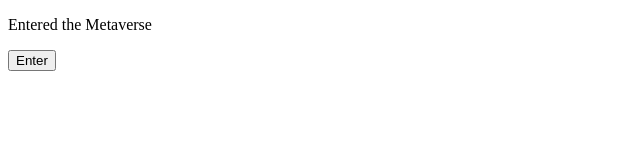
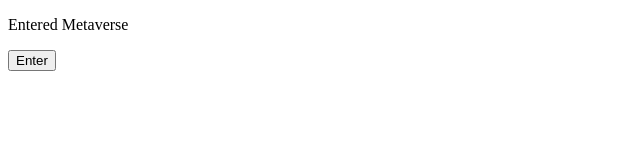
Before and after one commit to acciojob/enter-metaverse-salman9011, a website: page main.html in a window 1280 px wide. Shown: the full height of the page, 0-640 px from the left. Drawn offline with Linux system fonts and the light colour scheme.

Commit message:
created a submission

```diff
--- a/main.html
+++ b/main.html
@@ -9,7 +9,7 @@
 <body>
 	<!-- the entire body must be written by student -->
 
-    <p id="status">Entered the Metaverse</p>
+    <p id="status">Entered  Metaverse</p>
     <button id="enterBtn">Enter</button>
     <script type="text/javascript" src="./script.js">
 </script>
```
